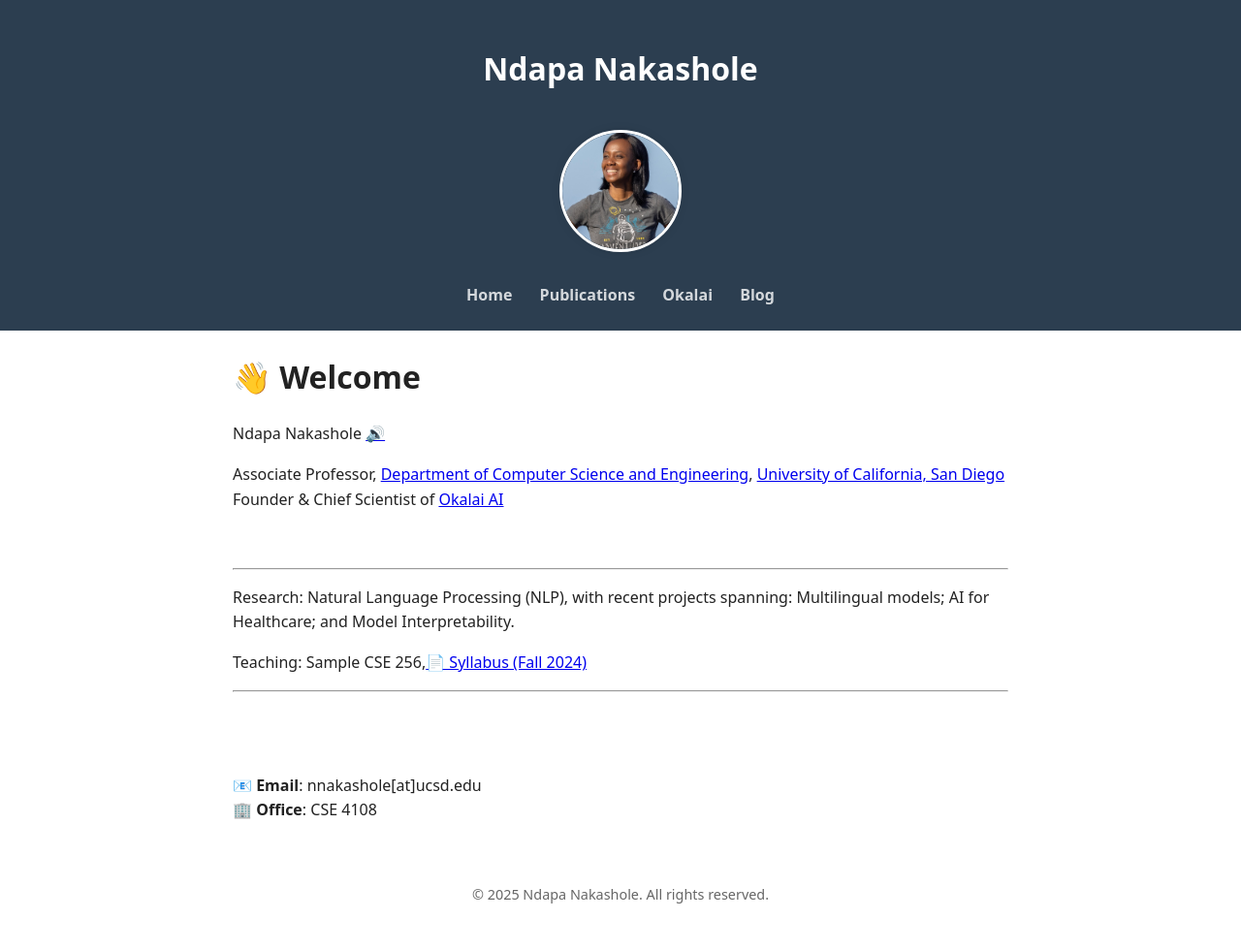
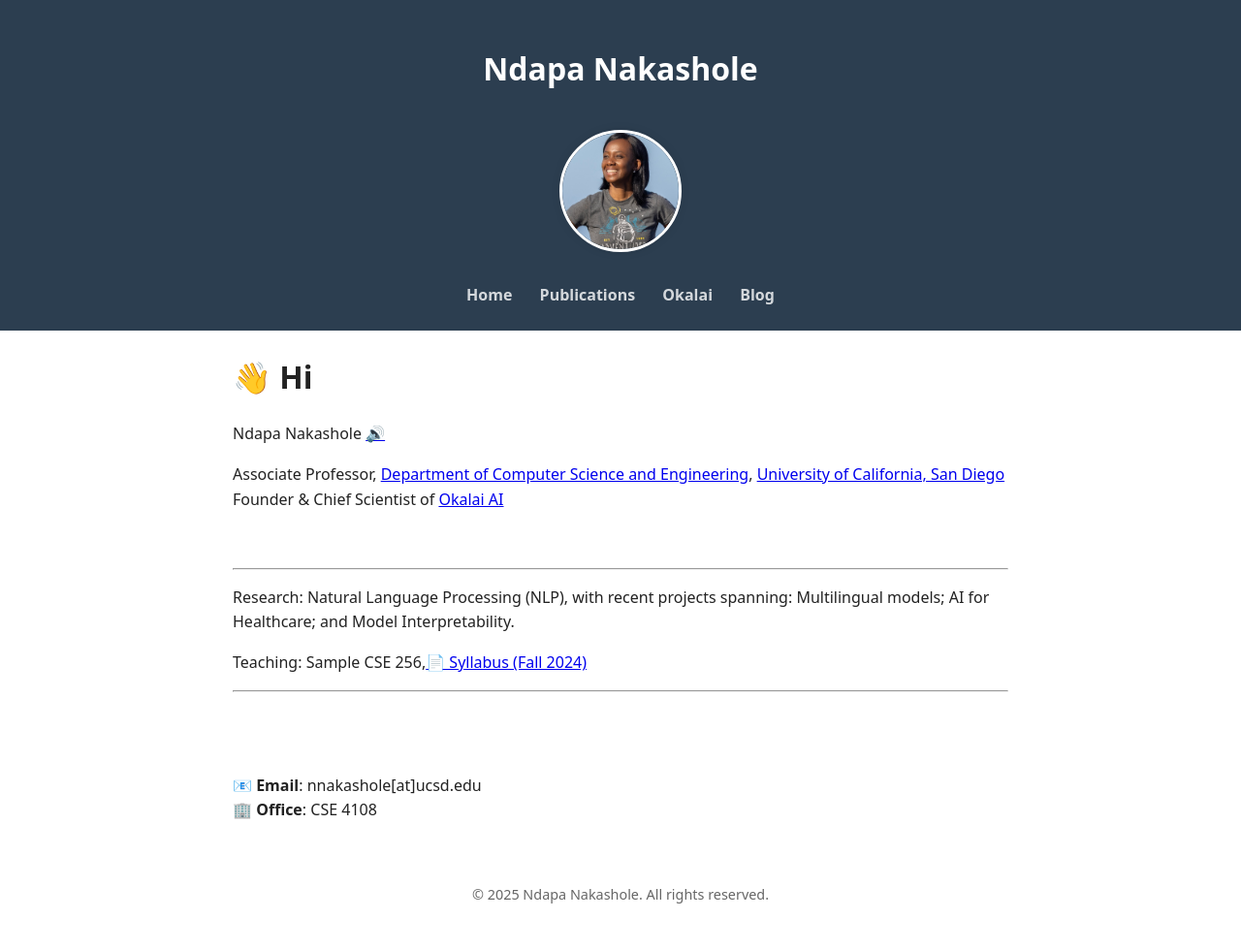
Before and after one commit to ndapa/ndapa.github.io, a Jekyll site: the page built from index.md, in a window 1280 px wide. Shown: the whole page at 97% size. Built offline with Jekyll 4.4.1, drawn with Linux system fonts in a browser that asks for light colours.

Commit message:
Update index.md

```diff
--- a/index.md
+++ b/index.md
@@ -3,7 +3,7 @@ layout: default
 title: "Home"
 ---
 
-# 👋 Welcome
+# 👋 Hi
 
 Ndapa Nakashole
 [🔊]( {{ '/assets/audio/name.mp3' | relative_url }} )
```
